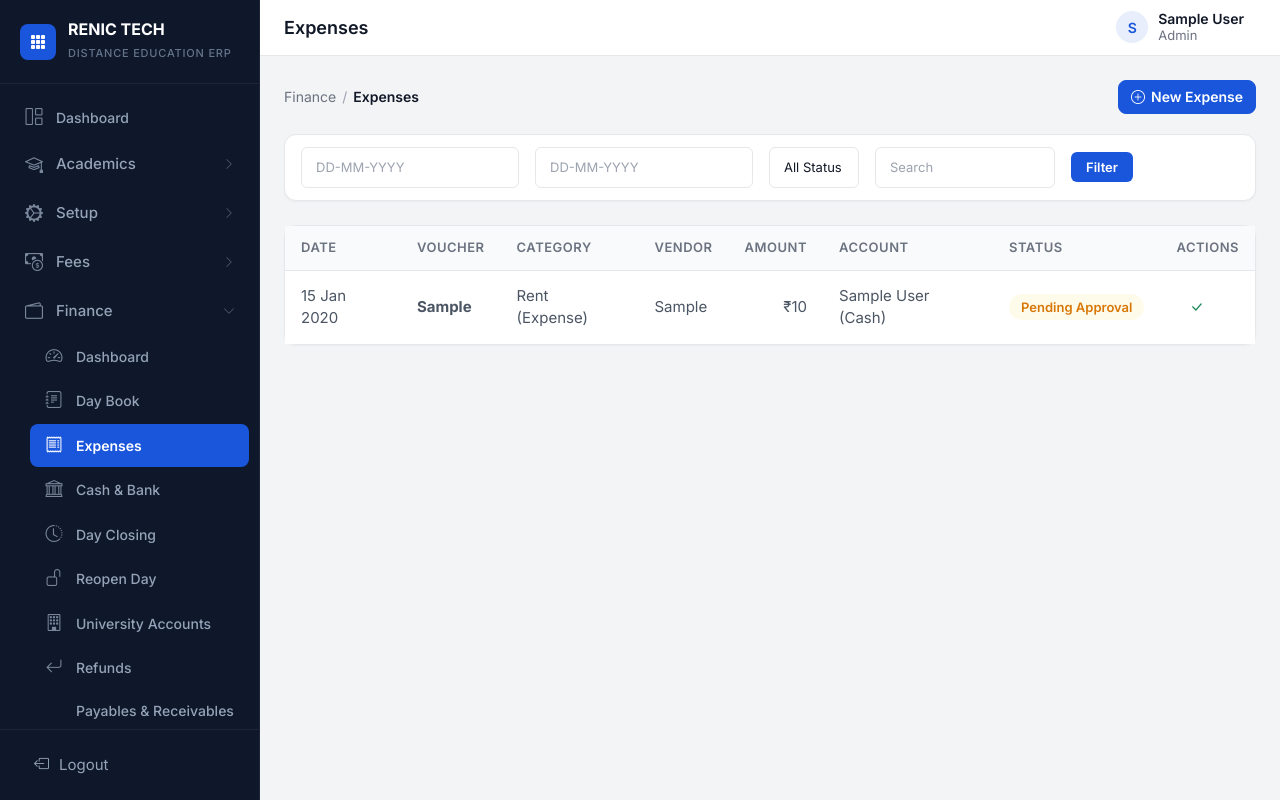
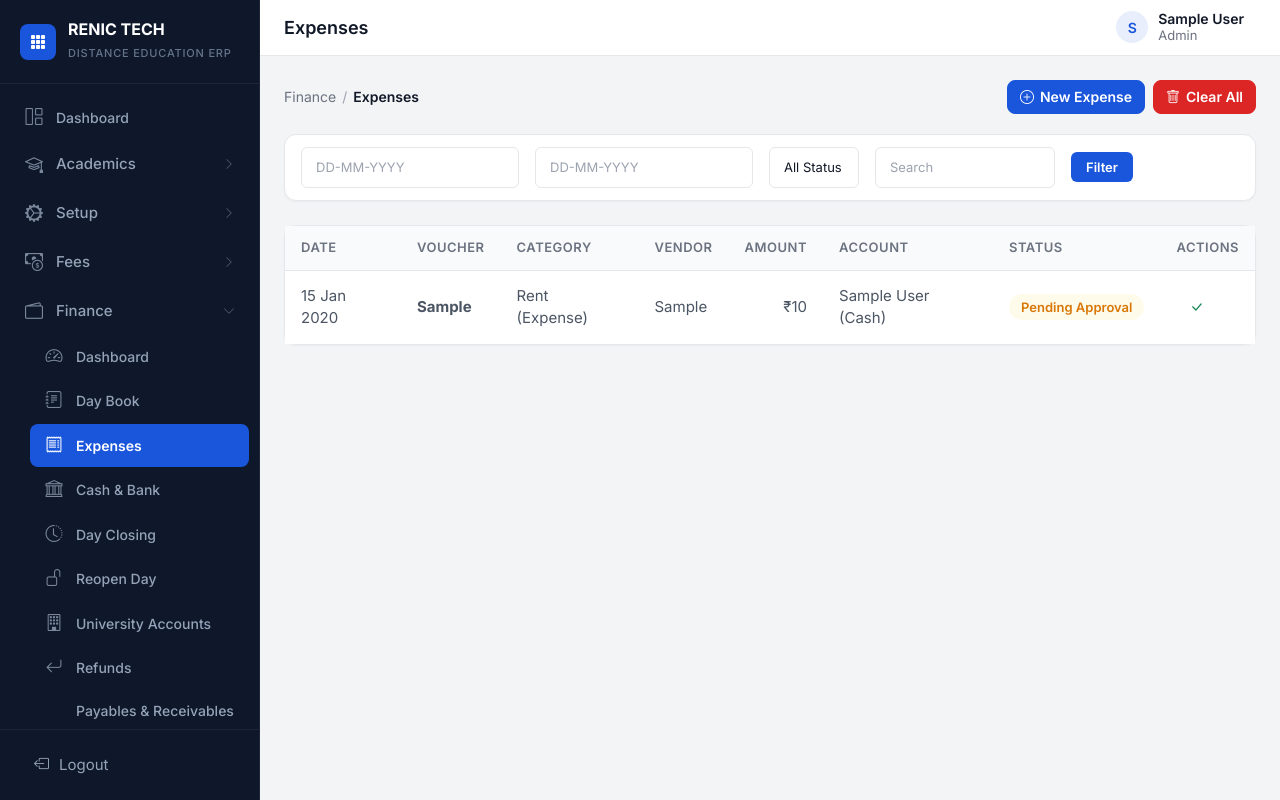
Before and after one commit to kavipriyaraj-code/distance-erp, a Django app: page /finance/expenses/ in a window 1280 px wide. Run offline with Django 5.2, Linux system fonts and the light colour scheme; a user stored in the database is signed in; data comes from the database, SQL or seed files in the repository; tables that the repository leaves empty hold one stand-in row (values such as "Sample post").

Commit message:
Add Clear All Expenses button for admin

```diff
--- a/finance/views.py
+++ b/finance/views.py
@@ -503,6 +503,13 @@ def expense_list(request):
                 messages.success(request, f'Expense {expense.voucher_no} paid. Voucher: {txn.voucher_no}')
             else:
                 messages.error(request, 'Cannot pay expense without an account or pending approval.')
+            return redirect('expense_list')
+
+        if action == 'clear_all_expenses':
+            if request.user.role == 'admin':
+                FinanceTransaction.objects.filter(source_type='expense').delete()
+                ExpenseEntry.objects.all().delete()
+                messages.success(request, 'All expenses deleted.')
             return redirect('expense_list')
 
     return render(request, 'finance/expenses.html', {
--- a/templates/finance/expenses.html
+++ b/templates/finance/expenses.html
@@ -8,7 +8,10 @@
         <span class="separator">/</span>
         <span class="current">Expenses</span>
     </div>
-    <button class="btn btn-sm btn-primary" data-bs-toggle="modal" data-bs-target="#addExpenseModal"><i class="bi bi-plus-circle"></i> New Expense</button>
+    <div class="d-flex gap-2">
+        <button class="btn btn-sm btn-primary" data-bs-toggle="modal" data-bs-target="#addExpenseModal"><i class="bi bi-plus-circle"></i> New Expense</button>
+        <form method="POST" onsubmit="return confirm('Delete ALL expenses? This cannot be undone.')">{% csrf_token %}<input type="hidden" name="action" value="clear_all_expenses"><button class="btn btn-sm btn-danger"><i class="bi bi-trash"></i> Clear All</button></form>
+    </div>
 </div>
 <div class="card mb-4" style="padding:12px 16px">
     <form method="GET" class="d-flex align-items-center gap-3 flex-wrap">
```
